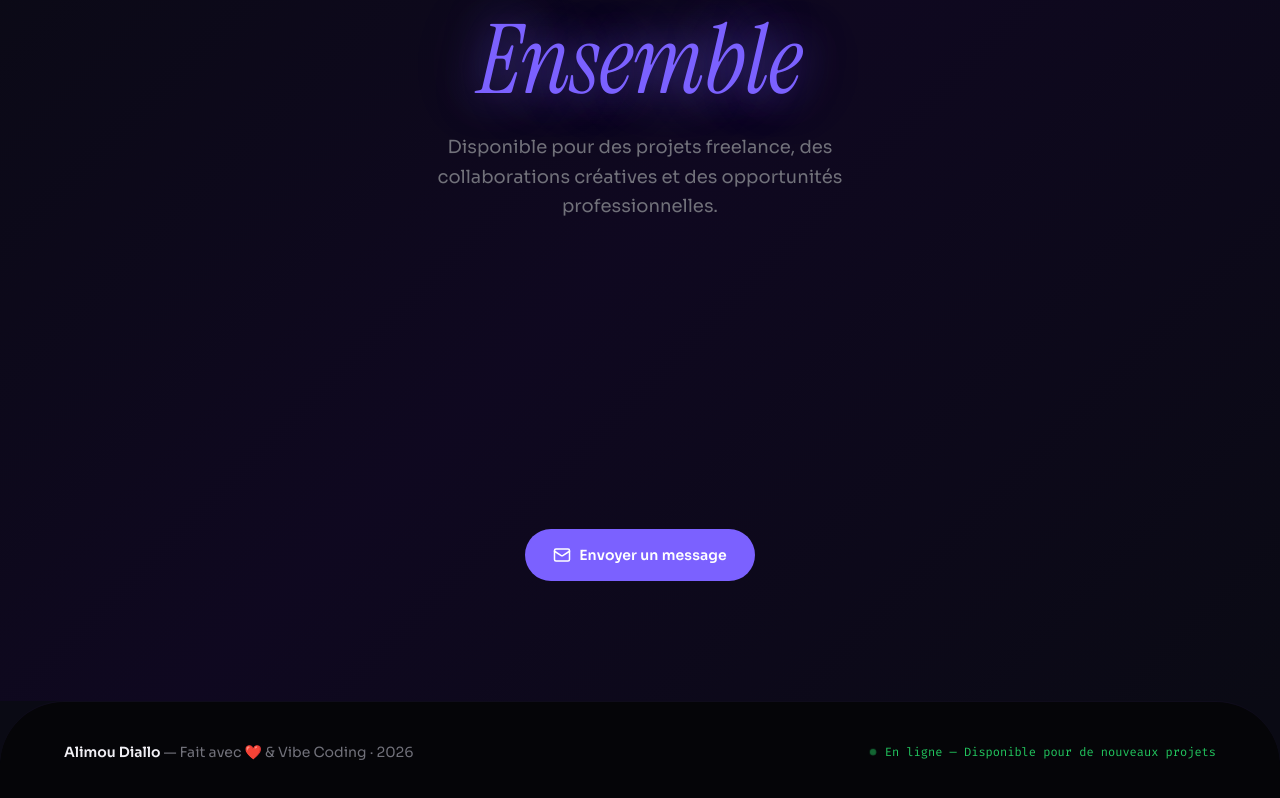
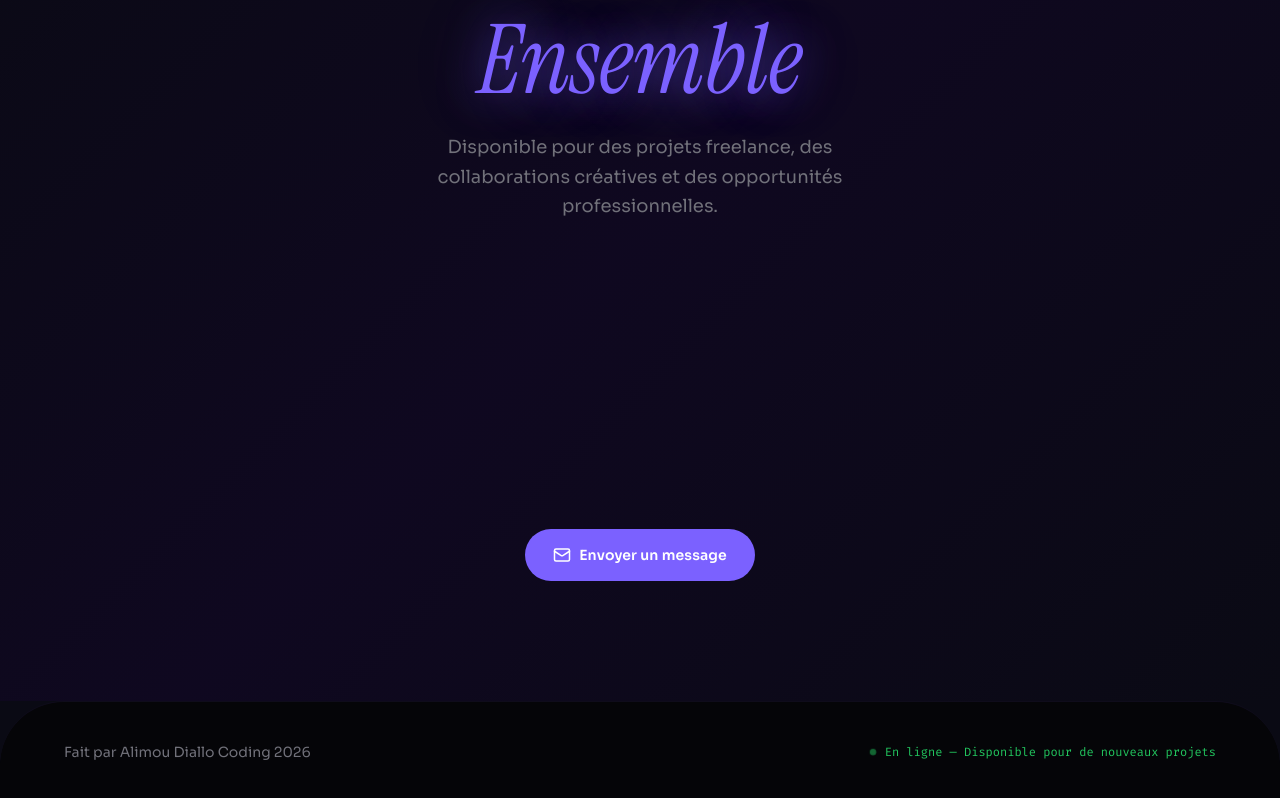
Before and after one commit to Alimou-diallo/saas-langind-page-ia, a React (Vite) app: page / in a window 1280 px wide. Shown: the part 6353-7151 px from the top of the page. Built offline with nearby package versions, Linux system fonts and the light colour scheme.

Commit message:
Fix : update footer text to Fait par Alimou Diallo Coding 2026

```diff
--- a/src/App.jsx
+++ b/src/App.jsx
@@ -1186,7 +1186,7 @@ function Footer() {
       <div className="section-container">
         <div className="flex flex-col md:flex-row items-center justify-between gap-4">
           <p className="font-sans text-muted text-sm">
-            <span className="text-ghost font-semibold">Alimou Diallo</span> — Fait avec ❤️ & Vibe Coding · {new Date().getFullYear()}
+            Fait par Alimou Diallo Coding {new Date().getFullYear()}
           </p>
           <div className="flex items-center gap-2 font-mono-code text-xs" style={{ color: '#22C55E' }}>
             <span
```
